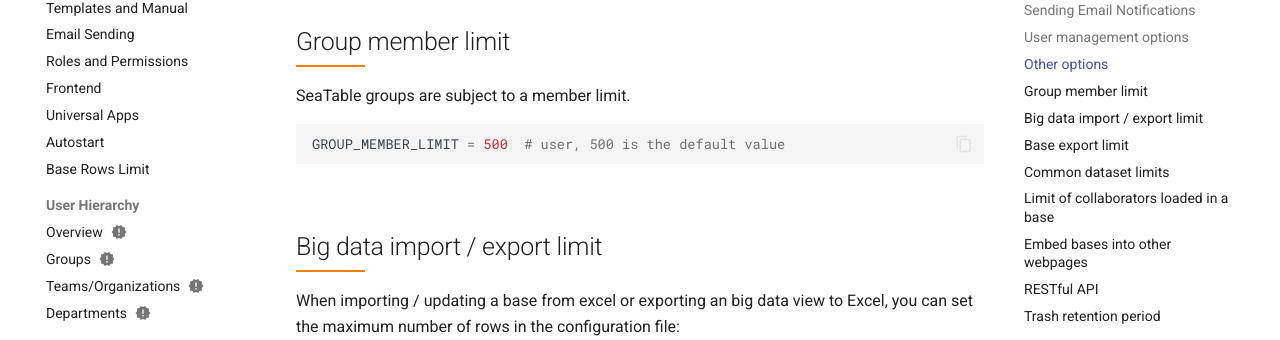
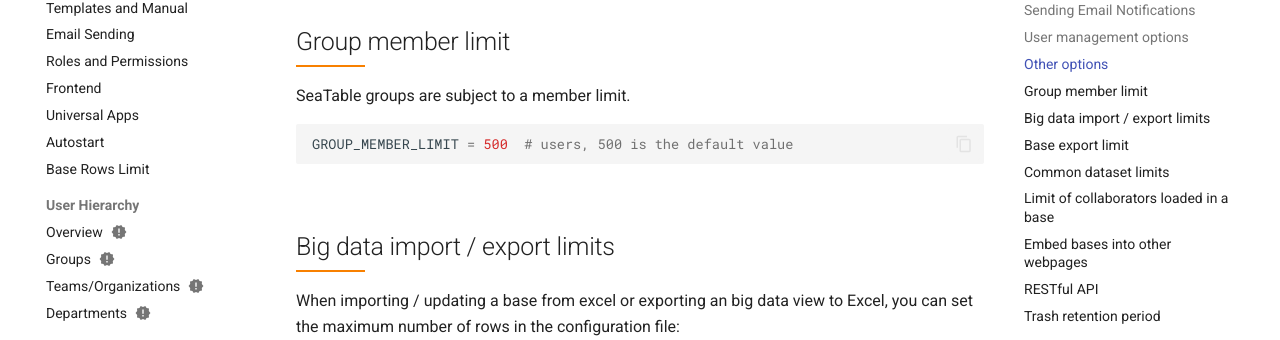
Before and after one commit to seatable/seatable-admin-docs, an MkDocs documentation site: the page built from docs/config/dtable_web_settings.md, in a window 1280 px wide and 900 px high, scrolled down 3797 px. Shown: the part 125-465 px from the top of the window. Built offline with MkDocs 1.6.1 and Material for MkDocs 9.7.7, drawn with Linux system fonts in a browser that asks for light colours; comment, search, counter and statistics services are not loaded.

Commit message:
Update dtable_web_settings.md
Minor wording changes

````diff
--- a/docs/config/dtable_web_settings.md
+++ b/docs/config/dtable_web_settings.md
@@ -184,11 +184,11 @@
 SeaTable groups are subject to a member limit.
 
 ```python
-GROUP_MEMBER_LIMIT = 500  # user, 500 is the default value
+GROUP_MEMBER_LIMIT = 500  # users, 500 is the default value
 
 ```
 
-## Big data import / export limit
+## Big data import / export limits
 
 When importing / updating a base from excel or exporting an big data view to Excel, you can set the maximum number of rows in the configuration file:
 
````
